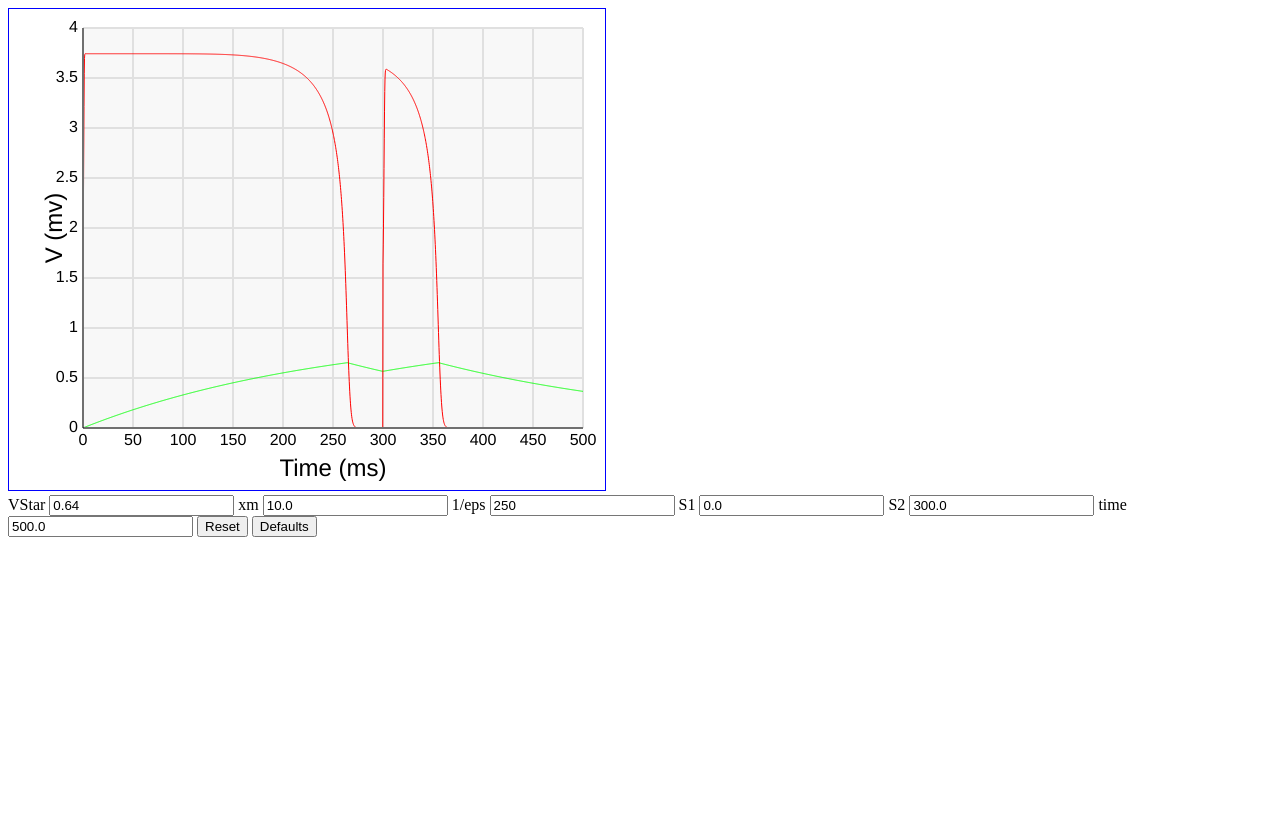
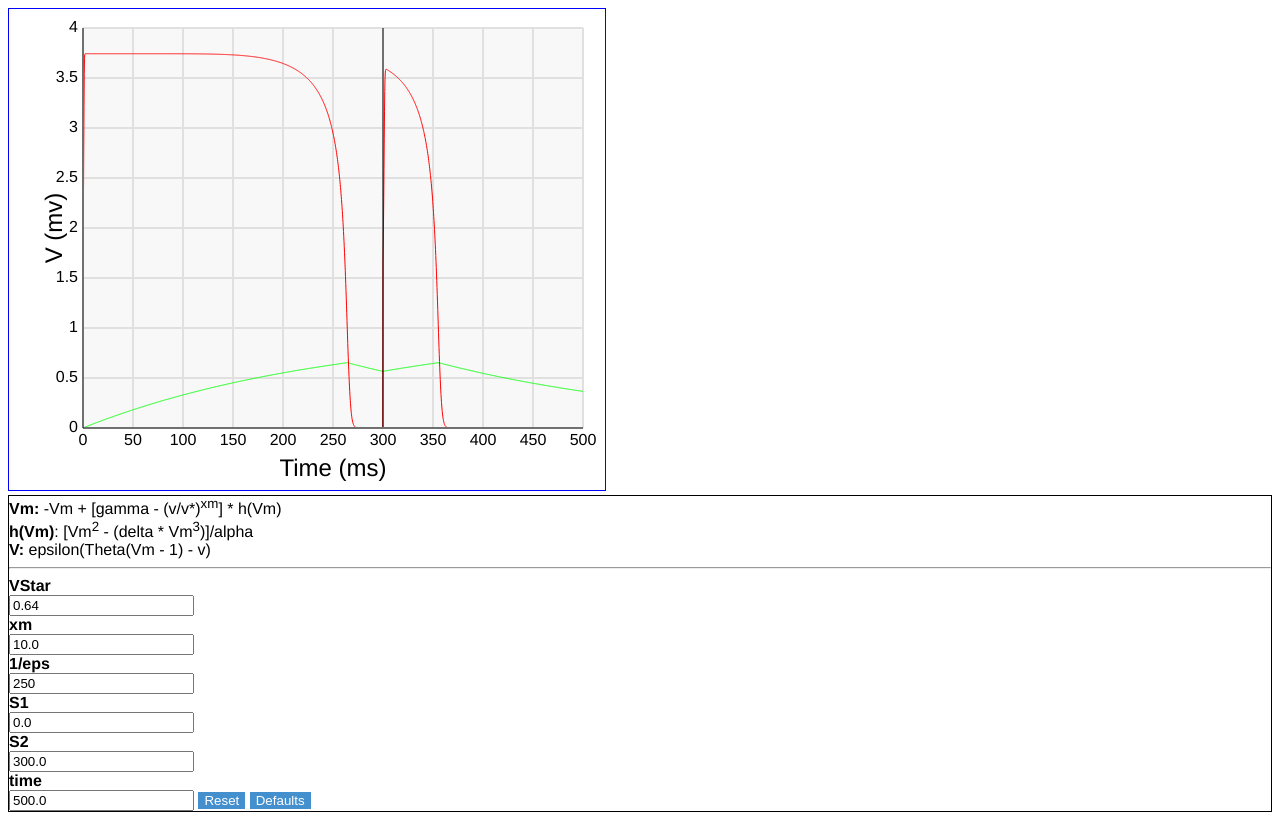
Before and after one commit to TheVirtualHeart/OriginalPlotter, a website: page plotter/kmodel.html in a window 1280 px wide. Drawn offline with Linux system fonts and the light colour scheme; files whose address does not match are found by name.

Commit message:
Display S1 and S2
Added lines to the plot to display times S1 and S2. Also reformatted some functions to be in order.

```diff
--- a/plotter/kmodel.html
+++ b/plotter/kmodel.html
@@ -6,6 +6,10 @@
 	<script src="../node_modules/plotter/plotter.js"></script>
 	<script>
 
+		/**************************************************
+		 VARIABLES
+		 define global variables here
+		 **************************************************/
 		var app;
 		var debug = [];
 
@@ -20,7 +24,7 @@
 		var currentHeaviside = 0;
 
 		var timestep = .25;					// dt - this should be covered by x
-		var startTime = 0;
+		var voltageHeight = 4;
 
 		var curTime = 0.0;					// t - this should be covered by x
 		var voltage = 0.0;					// Vm - the Voltage in the cell
@@ -29,13 +33,21 @@
 		var vValues = [];
 		var vmValues = [];
 
-		// define the graph
+
+		/**************************************************
+		 PAGE FUNCTIONS
+		 declare functions that initialize the page here
+		 **************************************************/
+
+		/**
+		 * Initialize the Plotter and define any graphs we want to appear on it
+		 */
 		function buildGraphs() {
 			app = createPlotter(document.getElementById("plot"));
 
 			app.newPlot({
 				domain: new Point(0, time),
-				range: new Point(0, 4),
+				range: new Point(0, voltageHeight),
 				xAxis: "Time (ms)",
 				yAxis: "V (mv)",
 				labelFrequency: new Point(1, 1),
@@ -46,9 +58,18 @@
 		}
 
 
+		/**
+		 * Wire the form event handlers
+		 */
 		function buildForms() {
+			document.getElementById("reset").onclick = resetGraph;
+			document.getElementById("default").onclick = setDefaults;
+		}
 
-			document.getElementById("reset").onclick = function() {
+		/**
+		 * Reset the graph with the given form values
+		 */
+		function resetGraph() {
 			debug = [];
 			vstar = document.getElementsByName("vstar")[0].value;
 			xm = document.getElementsByName("xm")[0].value;
@@ -60,10 +81,12 @@
 
 			app.clearPlot();
 			update();
-				//app.plotFunction(karmaGraph, true, timestep);
 		}
 
-			document.getElementById("default").onclick = function() {
+		/**
+		 * Reset the form with the default values
+		 */
+		function setDefaults() {
 			ueps = 250.0;
 			eps = 1.0 / ueps;
 			xm = 10.0;
@@ -80,16 +103,87 @@
 			curTime = 0.0;					// t - this should be covered by x
 			voltage = 0.0;					// Vm - the Voltage in the cell
 			vgate = 0.0;
-			}
+
+			// update the form to reflect the changes
+			document.getElementsByName("vstar")[0].value = vstar;
+			document.getElementsByName("xm")[0].value = xm;
+			document.getElementsByName("ueps")[0].value = ueps;
+			document.getElementsByName("s1")[0].value = s1;
+			document.getElementsByName("s2")[0].value = s2;
+			document.getElementsByName("time")[0].value = time;
+
+			app.clearPlot();
+			update();
 		}
 
+		/**
+		 * Update the graph and redraw all of the plots
+		 */
+		var count = 0;
+		function update() {
+			console.log(count);
+			count++;
+			app.selectPlot("Karma");
 
+			// display vgate
+			voltage = 0.0;
+			vgate = 0.0;
+			app.plotFunction(calculateVGate, true, timestep);
+
+			// display voltage
+			voltage = 0.0;
+			vgate = 0.0;
+			app.plotFunction(calculateVoltage, true, timestep);
+
+			// display s1
+			var p1 = new Point(s1, 0),
+				p2 = new Point(s1, voltageHeight);
+			app.ctx.strokeStyle = "#000000";
+			app.plotLine(p1, p2);
+
+
+
+			// display s2
+			var p1 = new Point(s2, 0),
+				p2 = new Point(s2, voltageHeight);
+			app.ctx.strokeStyle = "#000000";
+			app.plotLine(p1, p2);
+
+			//window.requestAnimationFrame(update);
+		}
+
+		/**
+		 * Initialize the graph and attach event listeners when
+		 * the form loads
+		 */
+		window.onload = function() {
+			debug = [];
+			buildGraphs();
+			buildForms();
+			update();
+
+			//setInterval(update, 1000/60);
+			//requestAnimationFrame(update);
+		}
+
+		/**
+		 * Debug function. Display a table containing the values that are being displayed
+		 */
+		function displayTable() {
+			console.table(debug, ["time", "Vm", "V"]);
+		}
+
+		/**************************************************
+		 GRAPH FUNCTIONS
+		 declare functions that control the behavior of the
+		 graphs here
+		 **************************************************/
 		/**
 		 * a function that draws a graph based on the Karma model
 		 * @param  {[int]} x [the current x value of the function]
 		 * @return {[int]}   [the y value generated based on the x value]
 		 */
-		function karmaGraph(x) {
+		function calculateKarma(x) {
 
 		    // if the time is either s1 or s2, change the value of Vm to 1.5
 		    if (x == s1 || x == s2) {
@@ -115,15 +209,25 @@
 		    return { "voltage": voltage, "vgate": vgate };
 		}
 
+		/**
+		 * graph the VGate value from the calculateKarma function
+		 * @param  {[int]} x [the current x value of the function]
+		 * @return {[int]}   [the y value generated based on the x value]
+		 */
 		function calculateVGate(x) {
 
-		    var vgate = karmaGraph(x)["vgate"];
+		    var vgate = calculateKarma(x)["vgate"];
 		    app.ctx.strokeStyle = "#00FF00";
 		    return vgate;
 		}
 
+		/**
+		 * graph the Voltage value from the calculateKarma function
+		 * @param  {[int]} x [the current x value of the function]
+		 * @return {[int]}   [the y value generated based on the x value]
+		 */
 		function calculateVoltage(x) {
-			var voltage = karmaGraph(x)["voltage"];
+			var voltage = calculateKarma(x)["voltage"];
 			app.ctx.strokeStyle = "#FF0000";
 			return voltage;
 		}
@@ -143,50 +247,38 @@
 			}
 		}
 
-		var count = 0;
-		function update() {
-			console.log(count);
-			count++;
-			app.selectPlot("Karma");
 
-			voltage = 0.0;
-			vgate = 0.0;
-			app.plotFunction(calculateVGate, true, timestep);
-
-
-			voltage = 0.0;
-			vgate = 0.0;
-			app.plotFunction(calculateVoltage, true, timestep);
-
-			//window.requestAnimationFrame(update);
+	</script>
+	<style>
+		#controls {
+			font-family:helvetica;
 		}
 
-		/**
-		 * Initialize the graph and attach event listeners when
-		 * the form loads
-		 */
-		window.onload = function() {
-			debug = [];
-			buildGraphs();
-			buildForms();
-			update();
-
-			//setInterval(update, 1000/60);
-			//requestAnimationFrame(update);
+		#controls label {
+			display: block;
+			font-weight: bold;
 		}
 
-		function displayTable() {
-			console.table(debug, ["time", "Vm", "V"]);
+		#controls button {
+			border: none;
+			outline: none;
+			background-color: #448FCE;
+			color: white;
 		}
-
-
-	</script>
+	</style>
 </head>
 <body>
 	<div id="app">
 		<canvas id="plot">hello</canvas>
 	</div>
-	<div id="controls">
+	<div id="controls" style="border:1px solid black">
+
+		<div>
+			<span><strong>Vm:</strong> -Vm + [gamma - (v/v*)<sup>xm</sup>] * h(Vm)</span><br />
+			<span><strong>h(Vm)</strong>: [Vm<sup>2</sup> - (delta * Vm<sup>3</sup>)]/alpha</span><br />
+			<span><strong>V:</strong> epsilon(Theta(Vm - 1) - v)</span><br />
+		</div>
+		<hr />
 
 		<label for="vstar">VStar</label>
 		<input type="text" name="vstar" value="0.64" />
```
Lines whose indentation alone changed are shown as unchanged.
